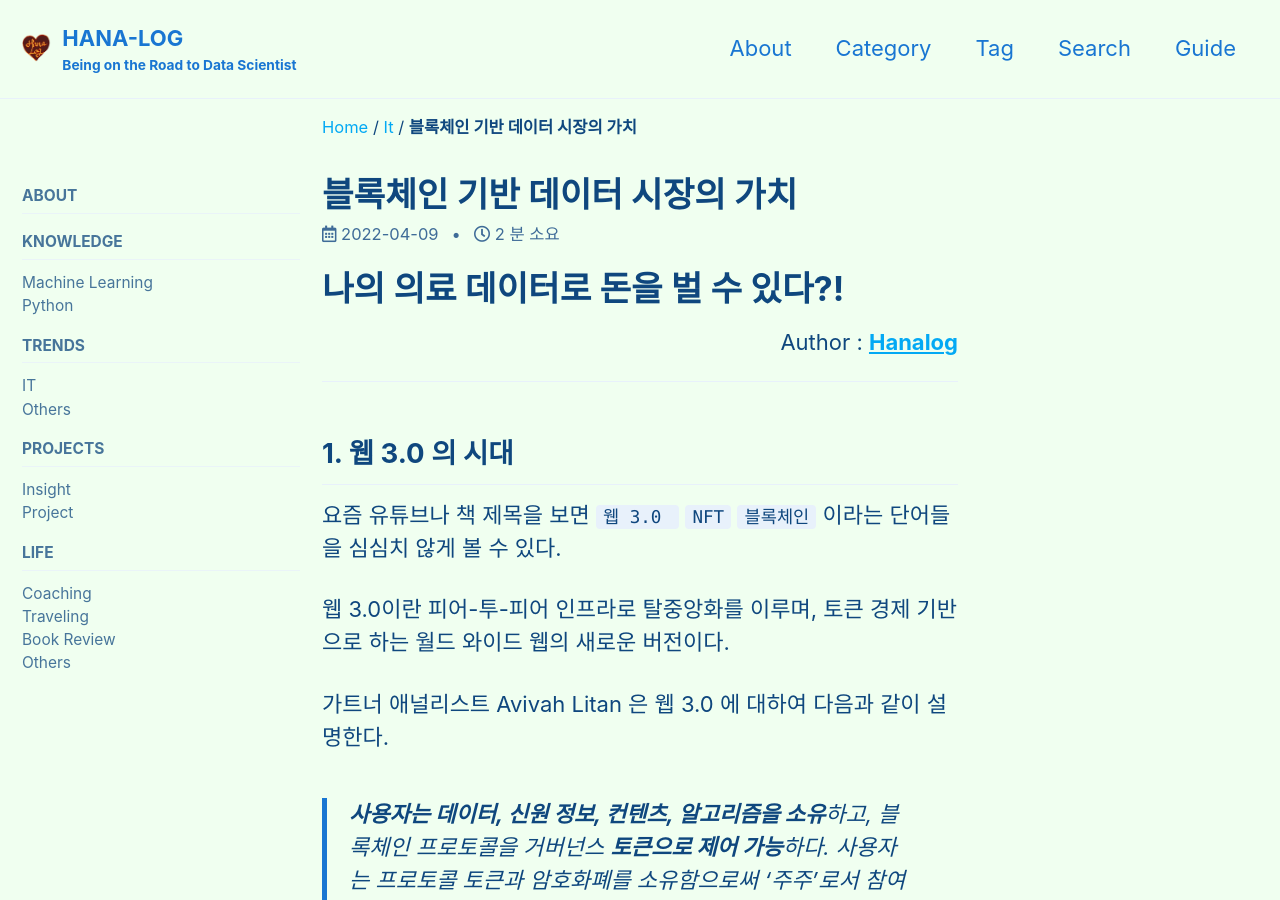
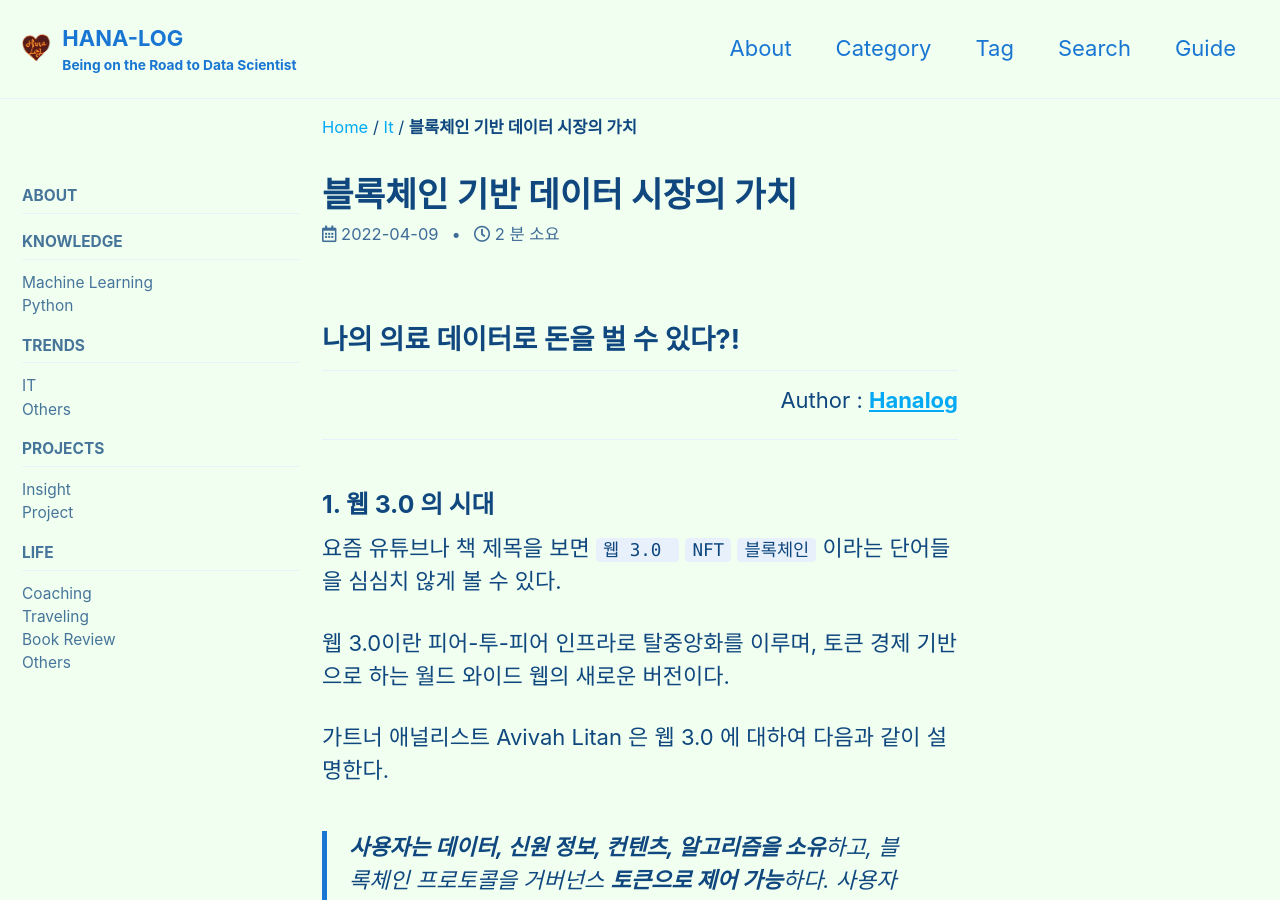
Before and after one commit to hanalog/hanalog.github.io, a Jekyll site: the page built from _posts/2022-04-09-trend1.md, in a window 1280 px wide and 900 px high. Built offline with Jekyll 4.4.1, drawn with Linux system fonts in a browser that asks for light colours; cached includes are drawn as plain includes.

```diff
--- a/_posts/2022-04-09-trend1.md
+++ b/_posts/2022-04-09-trend1.md
@@ -8,13 +8,13 @@ sidebar:
   nav: "docs"
 ---
 
-# 나의 의료 데이터로 돈을 벌 수 있다?!
+## 나의 의료 데이터로 돈을 벌 수 있다?!
 
 <div style="text-align: right"> Author : <b><a href="https://github.com/hanalog">Hanalog</a></b></div>
 
 ---
 
-## 1. 웹 3.0 의 시대
+### 1. 웹 3.0 의 시대
 
 요즘 유튜브나 책 제목을 보면  `웹 3.0  ` `NFT` `블록체인` 이라는 단어들을 심심치 않게 볼 수 있다.
 
@@ -28,7 +28,7 @@ sidebar:
 
 
 
-## 2. DEE (Decentralized Equideum Exchange)
+### 2. DEE (Decentralized Equideum Exchange)
 
 DEE 는 에퀴둠 헬스와 노키아의 SaaS 기반 의료 데이터 시장이다.
 
```
